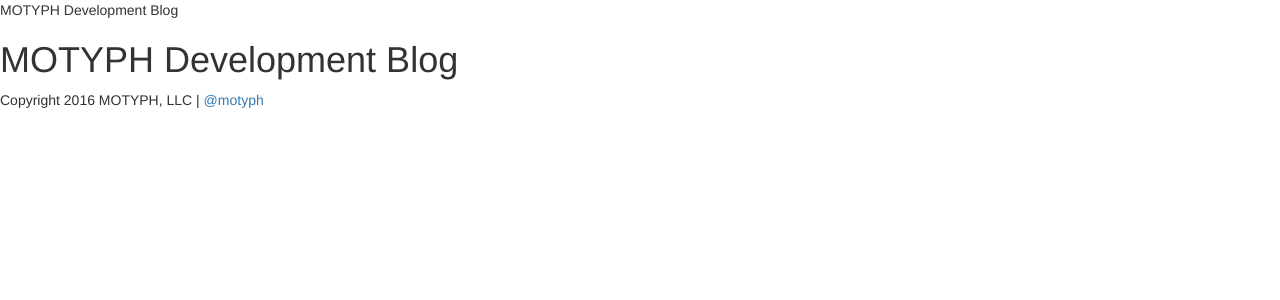
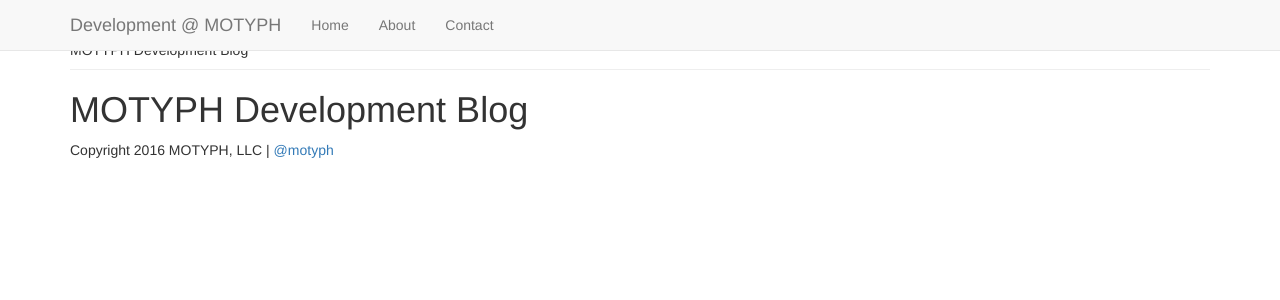
Before and after one commit to motyph/motyph.github.io, a Jekyll site: the page built from index.html, in a window 1280 px wide. Shown: the top 300 px of the page. Built offline with Jekyll 4.4.1, drawn with Linux system fonts in a browser that asks for light colours.

Commit message:
Adding sticky navbar and footer

```diff
--- a/_layouts/default.html
+++ b/_layouts/default.html
@@ -4,22 +4,49 @@
         <meta charset="utf-8">
         <meta http-equiv="X-UA-Compatible" content="IE=edge,chrome=1">
         <meta name="author" content="MOTYPH, LLC">
-        <meta keywords="motyph, c#, javascript, ux, design, ux design, angular.js, react, reactjs">
+        <meta keywords="motyph, develpment, c#, javascript, ux, design, ux design, angular.js, react, reactjs">
         <meta name="description" content="motyph.github.io">
         <meta name="viewport" content="width=device-width, initial-scale=1.0">
 
         <title>{{ page.title }}</title>
 
         <link rel="stylesheet" href="https://maxcdn.bootstrapcdn.com/bootstrap/3.3.7/css/bootstrap.min.css" integrity="sha384-BVYiiSIFeK1dGmJRAkycuHAHRg32OmUcww7on3RYdg4Va+PmSTsz/K68vbdEjh4u" crossorigin="anonymous">
+        <link rel="stylesheet" type="text/css" href="/_assets/css/ie10-viewport-bug-workaround.css">
+        <link rel="stylesheet" type="text/css" href="/_assets/css/sticky-footer-navbar.css">
     </head>
     <body>
-        <nav class="top-bar">
-            {{ page.title }}
+        <nav class="navbar navbar-default navbar-fixed-top">
+            <div class="container">
+                <div class="navbar-header">
+                    <button type="button"
+                            class="navbar-toggle collapsed"
+                            data-toggle="collapse"
+                            data-target="#navbar"
+                            aria-expanded="false"
+                            aria-controls="navbar">
+                        <span class="sr-only">Toggle navigation</span>
+                        <span class="icon-bar"></span>
+                        <span class="icon-bar"></span>
+                        <span class="icon-bar"></span>
+                    </button>
+                    <a class="navbar-brand" href="#">Development @ MOTYPH</a>
+                </div>
+                <div id="navbar" class="collapse navbar-collapse">
+                    <ul class="nav navbar-nav">
+                        <li><a href="#">Home</a></li>
+                        <li><a href="#About">About</a></li>
+                        <li><a href="#Contact">Contact</a></li>
+                    </ul>
+                </div>
+            </div>
         </nav>
 
+        <div class="container">
             {{ content }}
+        </div>
 
-        <footer>
+        <footer class="footer">
+            <div class="container">
                 <div class="row">
                     <div class="col-xs-12">
                         Copyright 2016 MOTYPH, LLC
@@ -27,6 +54,7 @@
                         <a href="http://twitter.com/motyph">@motyph</a><br/>
                     </div>
                 </div>
+            </div>
         </footer>
 
         <script src="https://maxcdn.bootstrapcdn.com/bootstrap/3.3.7/js/bootstrap.min.js" integrity="sha384-Tc5IQib027qvyjSMfHjOMaLkfuWVxZxUPnCJA7l2mCWNIpG9mGCD8wGNIcPD7Txa" crossorigin="anonymous"></script>
--- /dev/null
+++ b/_layouts/page.html
@@ -0,0 +1,9 @@
+---
+layout: default
+---
+<div class="page-header">{{ page.title }} </div>
+<p class="meta">{{ page.date | date_to_string }}</p>
+
+<div class="post">
+    {{ content }}
+</div>
--- a/index.html
+++ b/index.html
@@ -1,5 +1,5 @@
 ---
-layout: default
+layout: page
 title: MOTYPH Development Blog
 ---
 <div class="blurb">
```
Also changed, not shown: _assets/css/ie10-viewport-bug-workaround.css (added, +13 -0 lines), _assets/css/sticky-footer-navbar.css (added, +20 -0 lines). Lines whose indentation alone changed are shown as unchanged.
